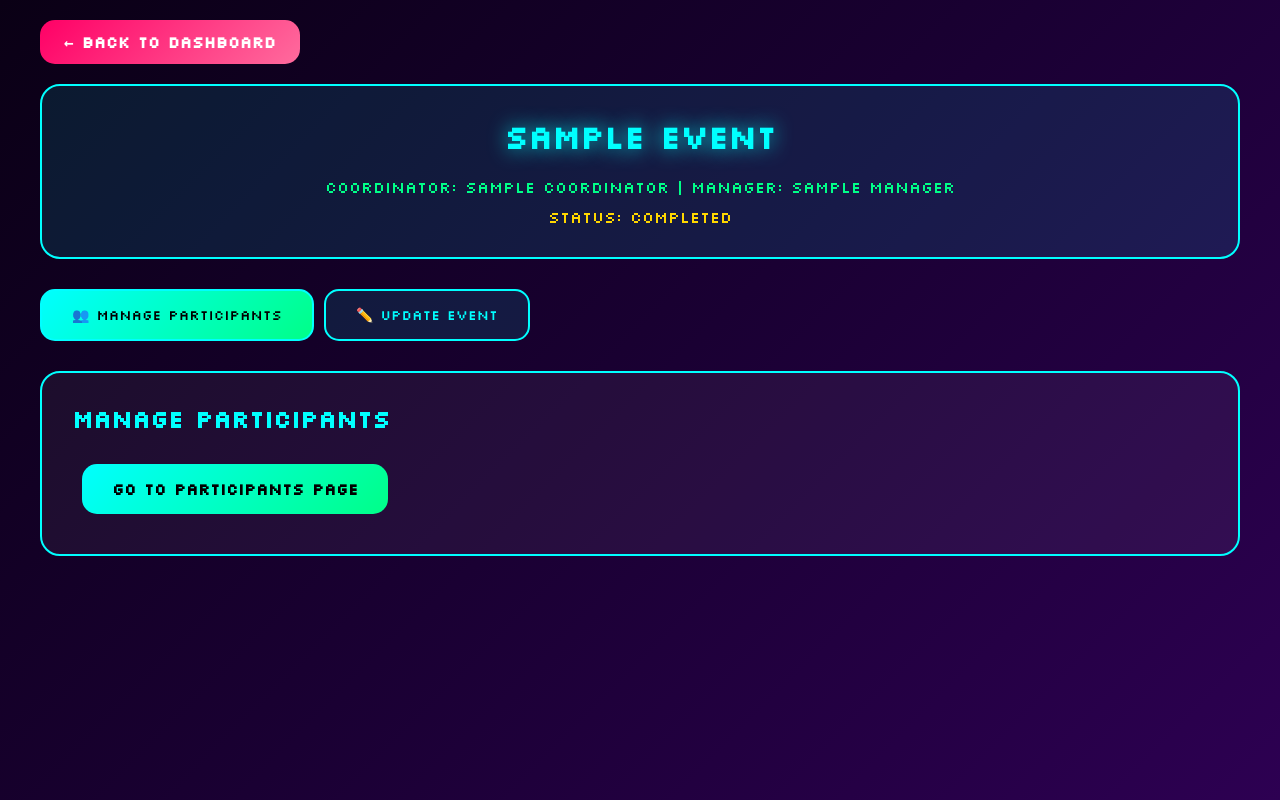
After one commit to miniphotos93-boop/felizzo25-dashboard, a Flask app: template templates/event_detail_simple.html in a window 1280 px wide. The commit adds this page. Run offline with Flask 3, Linux system fonts and the light colour scheme; the template is opened without the code that fills it: most values are stand-ins (such as "Sample title", 1, 10 or a date in 2020); some libraries are stand-ins or nearby versions.

Commit message:
Make all events clickable with tabbed detail page for non-sports events

```diff
--- a/app.py
+++ b/app.py
@@ -479,6 +479,11 @@ def event_detail(idx):
     event = events[idx]
     event_name = event['Event']
 
+    # For non-sports events, show simple detail page with tabs
+    sports_events = ['Carrom', 'Chess', 'Foosball', 'Snookers', 'TT', 'Seven Stones', 'Tug of War']
+    if event_name not in sports_events:
+        return render_template('event_detail_simple.html', event=event, event_idx=idx)
+
     # Time slots
     time_slots = [
         '09:00 AM', '09:10 AM', '09:20 AM', '09:30 AM', '09:40 AM', '09:50 AM',
--- /dev/null
+++ b/templates/event_detail_simple.html
@@ -0,0 +1,122 @@
+<!DOCTYPE html>
+<html>
+<head>
+    <title>{{ event.Event }} - Event Details</title>
+    <link href="https://fonts.googleapis.com/css2?family=Silkscreen&display=swap" rel="stylesheet">
+    <style>
+        * { margin: 0; padding: 0; box-sizing: border-box; }
+        body {
+            font-family: 'Silkscreen', monospace;
+            background: linear-gradient(135deg, #0a0015 0%, #1a0033 50%, #2d0052 100%);
+            color: #fff;
+            min-height: 100vh;
+            padding: 20px;
+        }
+        .container { max-width: 1200px; margin: 0 auto; }
+        .header {
+            background: rgba(0, 255, 255, 0.1);
+            padding: 30px;
+            border-radius: 20px;
+            border: 2px solid #00ffff;
+            margin-bottom: 30px;
+            text-align: center;
+        }
+        h1 { color: #00ffff; font-size: 32px; margin-bottom: 20px; text-shadow: 0 0 20px rgba(0, 255, 255, 0.8); }
+        .back-btn {
+            display: inline-block;
+            padding: 12px 24px;
+            background: linear-gradient(135deg, #ff0066, #ff6b9d);
+            color: #fff;
+            text-decoration: none;
+            border-radius: 15px;
+            font-weight: bold;
+            margin-bottom: 20px;
+        }
+        .tabs {
+            display: flex;
+            gap: 10px;
+            margin-bottom: 30px;
+            flex-wrap: wrap;
+        }
+        .tab-btn {
+            padding: 15px 30px;
+            background: rgba(0, 255, 255, 0.1);
+            border: 2px solid #00ffff;
+            color: #00ffff;
+            cursor: pointer;
+            border-radius: 15px;
+            font-family: 'Silkscreen', monospace;
+            font-size: 14px;
+            transition: all 0.3s;
+        }
+        .tab-btn:hover, .tab-btn.active {
+            background: linear-gradient(135deg, #00ffff, #00ff88);
+            color: #000;
+        }
+        .tab-content {
+            display: none;
+            background: rgba(255, 255, 255, 0.05);
+            padding: 30px;
+            border-radius: 20px;
+            border: 2px solid #00ffff;
+        }
+        .tab-content.active { display: block; }
+        .action-btn {
+            display: inline-block;
+            padding: 15px 30px;
+            background: linear-gradient(135deg, #00ffff, #00ff88);
+            color: #000;
+            text-decoration: none;
+            border-radius: 15px;
+            font-weight: bold;
+            margin: 10px;
+        }
+    </style>
+</head>
+<body>
+    <div class="container">
+        <a href="/dashboard" class="back-btn">← Back to Dashboard</a>
+
+        <div class="header">
+            <h1>{{ event.Event }}</h1>
+            <p style="color: #00ff88;">Coordinator: {{ event.Coordinator }} | Manager: {{ event.Manager }}</p>
+            <p style="color: #ffd700; margin-top: 10px;">Status: {{ event.Status }}</p>
+        </div>
+
+        <div class="tabs">
+            <button class="tab-btn active" onclick="showTab('participants')">👥 Manage Participants</button>
+            <button class="tab-btn" onclick="showTab('update')">✏️ Update Event</button>
+            {% if event.Event in ['Solo Dance', 'Group Dance', 'Solo Singing', 'Group Singing'] %}
+            <button class="tab-btn" onclick="showTab('scorecard')">📊 Scorecard</button>
+            {% endif %}
+        </div>
+
+        <div id="participants" class="tab-content active">
+            <h2 style="color: #00ffff; margin-bottom: 20px;">Manage Participants</h2>
+            <a href="/manage-participants/{{ event_idx }}" class="action-btn">Go to Participants Page</a>
+        </div>
+
+        <div id="update" class="tab-content">
+            <h2 style="color: #00ffff; margin-bottom: 20px;">Update Event Details</h2>
+            <a href="/update/{{ event_idx }}" class="action-btn">Go to Update Page</a>
+        </div>
+
+        {% if event.Event in ['Solo Dance', 'Group Dance', 'Solo Singing', 'Group Singing'] %}
+        <div id="scorecard" class="tab-content">
+            <h2 style="color: #00ffff; margin-bottom: 20px;">Scorecard</h2>
+            <a href="/scorecard/{{ event_idx }}" class="action-btn">Go to Scorecard Page</a>
+        </div>
+        {% endif %}
+    </div>
+
+    <script>
+        function showTab(tabName) {
+            document.querySelectorAll('.tab-content').forEach(tab => tab.classList.remove('active'));
+            document.querySelectorAll('.tab-btn').forEach(btn => btn.classList.remove('active'));
+
+            document.getElementById(tabName).classList.add('active');
+            event.target.classList.add('active');
+        }
+    </script>
+</body>
+</html>
```
Also changed, not shown: templates/dashboard.html (+2 -13 lines).
